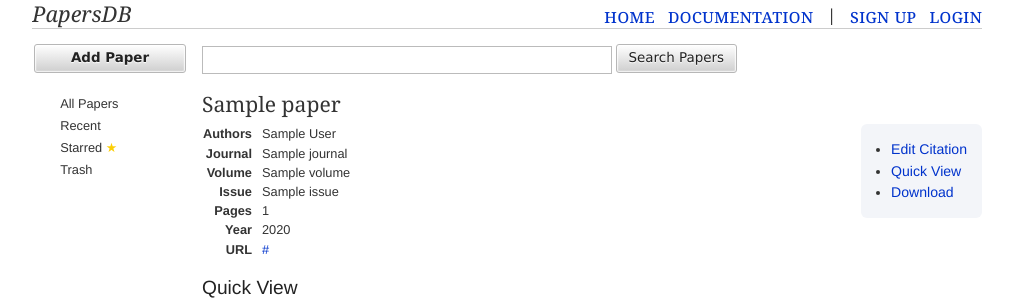
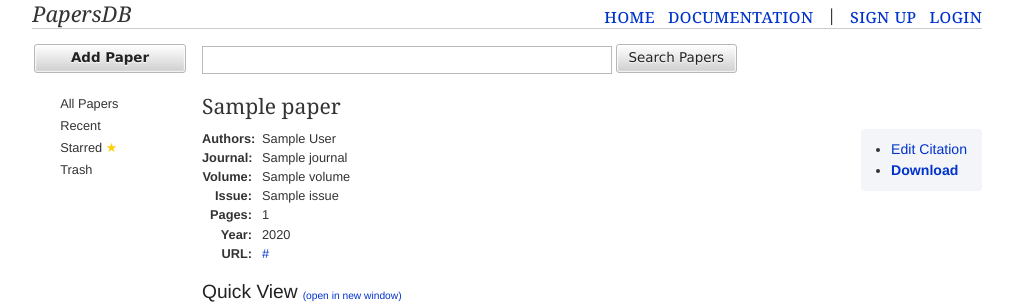
Before and after one commit to mikexstudios/papersdb, a Django app: template papers/templates/papers/papers_view.html in a window 1280 px wide. Shown: the top 308 px of the page, without its empty margins (133-1146 px from the left). Run offline with Django 3.2, Linux system fonts and the light colour scheme; the template is opened without the code that fills it: most values are stand-ins (such as "Sample title", 1, 10 or a date in 2020); parts of the project's set-up code (start-up, migrations or seed data) failed here and were passed over; some libraries are stand-ins or nearby versions.

Commit message:
Slight style tweaking of papers_view.

```diff
--- a/papers/templates/papers/papers_view.html
+++ b/papers/templates/papers/papers_view.html
@@ -26,8 +26,7 @@
 <div id="actions">
     <ul>
         <li><a href="">Edit Citation</a></li>
-        <li><a href="{% quickview paper %}" target="_blank">Quick View</a></li>
-        <li><a href="{% paperurl paper %}">Download</a></li>
+        <li class="download"><a href="{% paperurl paper %}">Download</a></li>
     </ul>
 </div>
 
@@ -55,6 +54,7 @@
 </dl>
 
 <h3 id="quickview">Quick View</h3>
+<a href="{% quickview paper %}" id="quickview_helper" target="_blank">(open in new window)</a>
 
 {# TODO: Insert quickview embed #}
 <iframe src="{% quickview paper %}" style="width:100%; height:800px;" frameborder="0"></iframe>
--- a/static/css/screen.css
+++ b/static/css/screen.css
@@ -1973,47 +1973,65 @@ body#new_paper #import_status p {
 /* line 455, ../sass/screen.sass */
 body#papers_view #title {
   margin-bottom: 10px;
-}
-/* line 458, ../sass/screen.sass */
+  line-height: 1.2;
+}
+/* line 459, ../sass/screen.sass */
 body#papers_view #information dt {
   float: left;
   text-align: right;
   width: 50px;
 }
-/* line 462, ../sass/screen.sass */
+/* line 463, ../sass/screen.sass */
+body#papers_view #information dt:after {
+  content: ":";
+}
+/* line 465, ../sass/screen.sass */
 body#papers_view #information dd {
   margin-left: 60px;
 }
-/* line 464, ../sass/screen.sass */
+/* line 467, ../sass/screen.sass */
 body#papers_view #information dt.title {
   display: none;
 }
-/* line 466, ../sass/screen.sass */
+/* line 469, ../sass/screen.sass */
 body#papers_view #information dd.title {
   font-size: 1.5em;
   font-weight: bold;
 }
-/* line 469, ../sass/screen.sass */
+/* line 472, ../sass/screen.sass */
 body#papers_view #actions {
   float: right;
   background-color: #f3f5f9;
-  -moz-border-radius: 6px;
-  -webkit-border-radius: 6px;
-  -o-border-radius: 6px;
-  -ms-border-radius: 6px;
-  -khtml-border-radius: 6px;
-  border-radius: 6px;
+  -moz-border-radius: 4px;
+  -webkit-border-radius: 4px;
+  -o-border-radius: 4px;
+  -ms-border-radius: 4px;
+  -khtml-border-radius: 4px;
+  border-radius: 4px;
   font-size: 1.1em;
 }
-/* line 474, ../sass/screen.sass */
+/* line 477, ../sass/screen.sass */
 body#papers_view #actions ul {
   margin: 0;
-  padding: 15px;
+  padding: 10px 15px;
   padding-left: 30px;
 }
-/* line 479, ../sass/screen.sass */
+/* line 482, ../sass/screen.sass */
+body#papers_view #actions ul li.download {
+  font-weight: bold;
+}
+/* line 484, ../sass/screen.sass */
 body#papers_view #quickview {
   clear: both;
+  margin-bottom: 10px;
+  margin-right: 5px;
+  float: left;
+}
+/* line 489, ../sass/screen.sass */
+body#papers_view a#quickview_helper {
+  display: block;
+  font-size: 0.8em;
+  padding-top: 6px;
 }
 
 /* line 1, ../sass/helpers/_registration.sass */
--- a/static/sass/screen.sass
+++ b/static/sass/screen.sass
@@ -454,11 +454,14 @@ body#new_paper
 body#papers_view
   #title
     margin-bottom: 10px
+    line-height: 1.2
   #information
     dt
       float: left
       text-align: right
       width: 50px
+    dt:after
+      content: ':'
     dd
       margin-left: 60px
     dt.title
@@ -469,15 +472,25 @@ body#papers_view
   #actions
     float: right
     background-color: #f3f5f9
-    +border-radius(6px)
+    +border-radius(4px)
     font-size: 1.1em
     ul
       //+no-bullets
       margin: 0
-      padding: 15px
+      padding: 10px 15px
       padding-left: 30px
+      li.download
+        font-weight: bold
   #quickview
     clear: both
+    margin-bottom: 10px
+    margin-right: 5px
+    float: left
+  a#quickview_helper
+    display: block
+    font-size: 0.8em
+    padding-top: 6px
+
 
 
 
```
